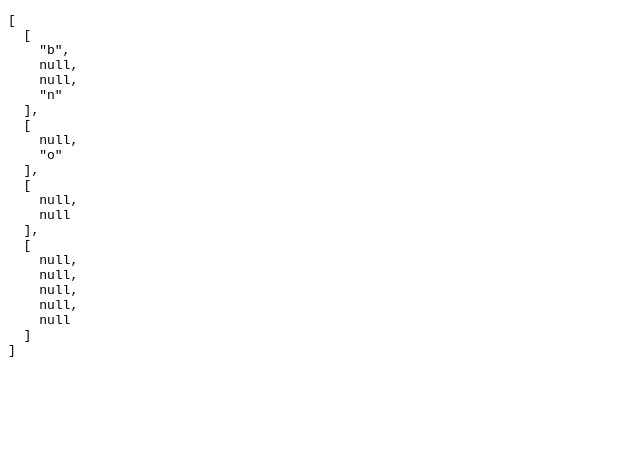
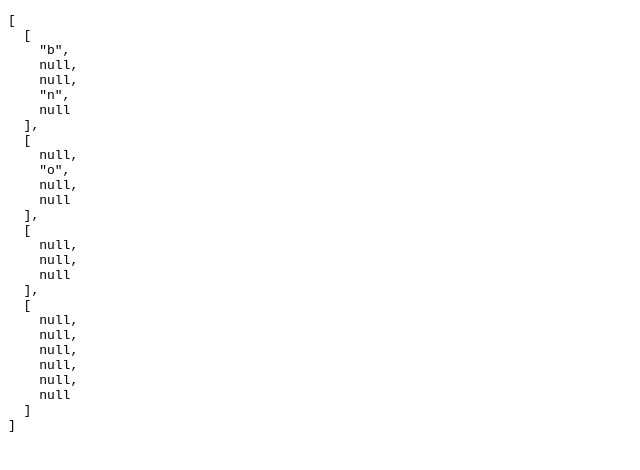
Before and after one commit to team-telnyx/wheel-of-fortune_front_end, a Next.js app: page / in a window 1280 px wide. Shown: the top 470 px of the page, without its empty margins (0-640 px from the left). Built offline with nearby package versions, Linux system fonts and the light colour scheme.

Commit message:
Update word mock endpoint return

```diff
--- a/pages/index.js
+++ b/pages/index.js
@@ -25,10 +25,10 @@ const Home = ({ words, resp }) => {
       <main>
         <ActiveSession
           words={[
-            ["b", , , "n"],
-            [, "o"],
-            [, ,],
-            [, , , , ,]
+            ["b", undefined, undefined, "n", undefined],
+            [undefined, "o", undefined, undefined],
+            [undefined, undefined, undefined],
+            [undefined, undefined, undefined, undefined, undefined, undefined]
           ]}
         />
       </main>
--- a/services/GameService.js
+++ b/services/GameService.js
@@ -7,10 +7,10 @@ const GameService = {
       setTimeout(() => {
         resolve({
           words: [
-            [b, , , , g],
-            [y, , ,],
-            [o, ,],
-            [, , , , , , r]
+            ["b", undefined, undefined, "n", undefined],
+            [undefined, "o", undefined, undefined],
+            [undefined, undefined, undefined],
+            [undefined, undefined, undefined, undefined, undefined, undefined]
           ]
         });
       }, 150);
```
Also changed, not shown: components/ActiveSession/index.js (+6 -1 lines).
